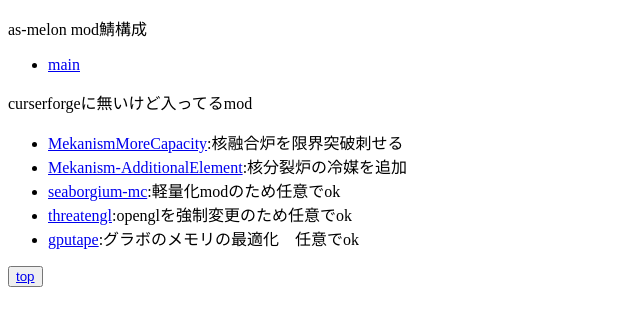
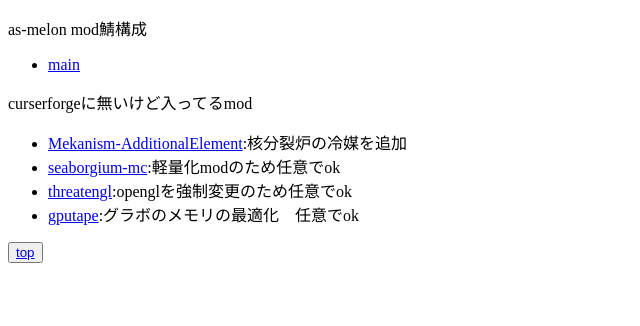
Before and after one commit to ip-uffo/as-web, a plain HTML site: page src/mod-server.html in a window 1280 px wide. Shown: the whole page, without its empty margins (0-640 px from the left). Drawn offline with Linux system fonts and the light colour scheme.

Commit message:
Update mod-server.html

```diff
--- a/src/mod-server.html
+++ b/src/mod-server.html
@@ -8,7 +8,6 @@
             </ul>
             <p>curserforgeに無いけど入ってるmod</p>
             <ul class="other-mods">
-                <li><a href="https://github.com/Lapis256/MekanismMoreCapacity/releases/download/v1.3.0/MekanismMoreCapacity-1.18.2-1.3.0.jar">MekanismMoreCapacity</a>:核融合炉を限界突破刺せる</li>
                 <li><a href="https://github.com/yukkukomei/Mekanism-AdditionalElement/releases/download/1.0.0/Mekanism-AdditionalElement-1.0.0.jar">Mekanism-AdditionalElement</a>:核分裂炉の冷媒を追加</li>
                 <li><a href="https://cdn.modrinth.com/data/ePiELTnX/versions/D7R0P46r/seaborgium-mc1.18.2-0.1.3b.jar">seaborgium-mc</a>:軽量化modのため任意でok</li>
                 <li><a href="https://cdn.modrinth.com/data/RSFrpoou/versions/mQXGZQva/threatengl-forge-1.3.3-release.1.jar">threatengl</a>:openglを強制変更のため任意でok</li>
```
